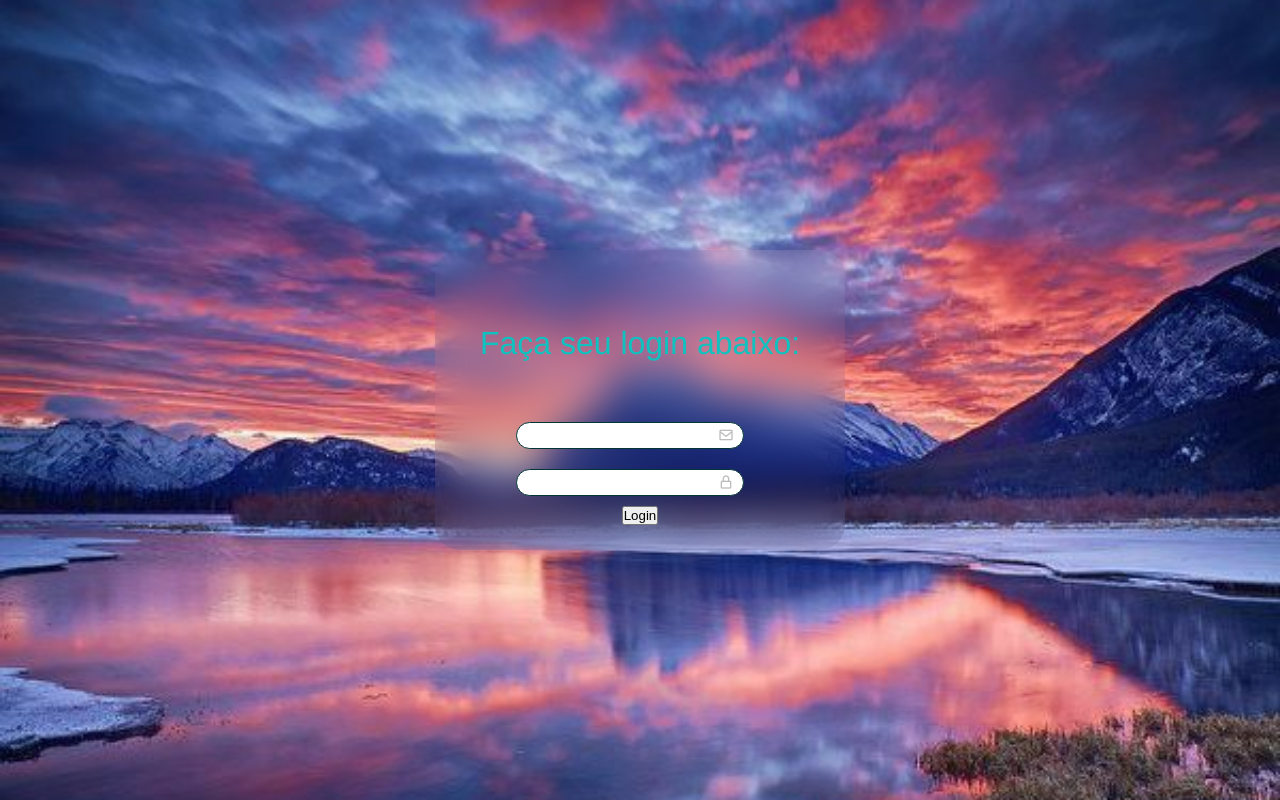
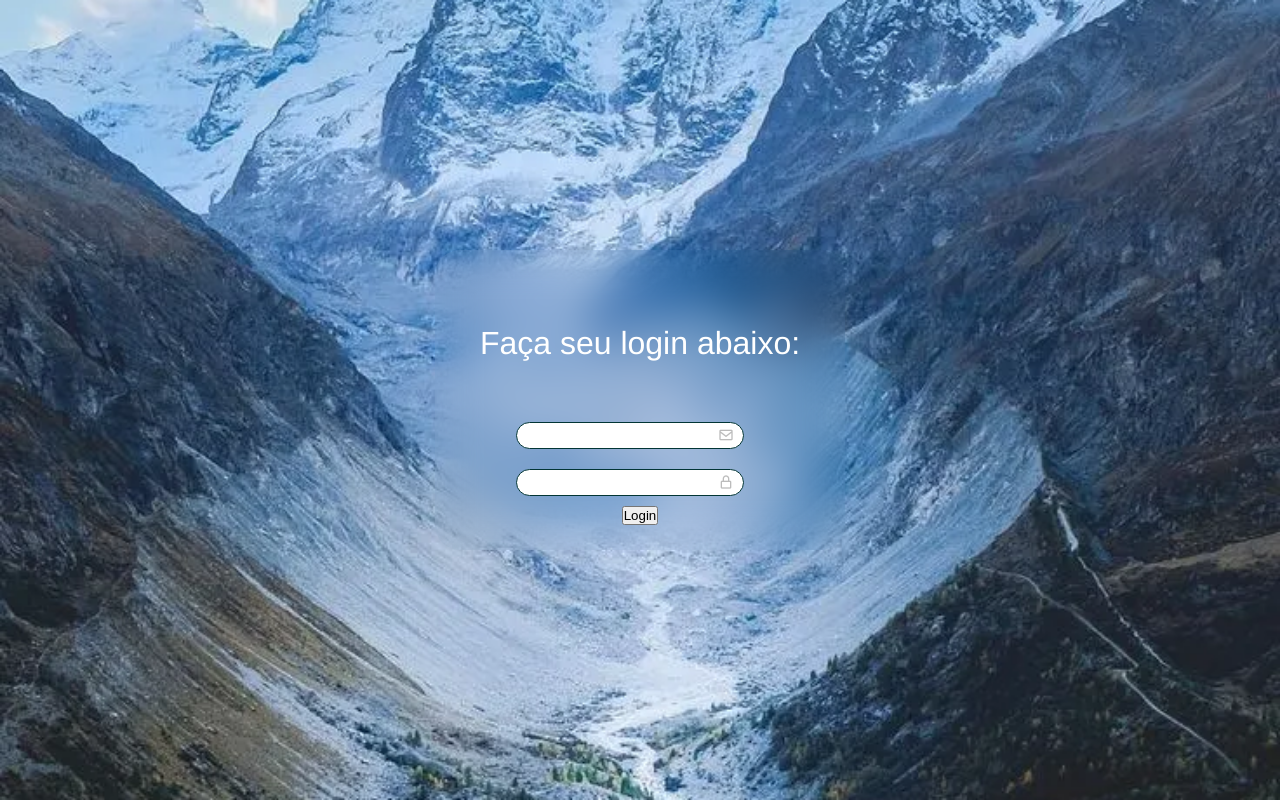
Before and after one commit to gabbzin/repositorio2, a plain HTML site: page index.html in a window 1280 px wide. Drawn offline with nearby package versions, Linux system fonts and the light colour scheme.

Commit message:
adicionei mais coisa

```diff
--- a/style.css
+++ b/style.css
@@ -19,7 +19,7 @@ body {
 
 .fundo {
     background-color: var(--cor5);
-    background-image: url(imagens/Papeis\ De\ Parede\ Computador.jpg);
+    background-image: url(imagens/fundo02.webp);
     background-position: center;
     background-repeat: no-repeat;
     background-size: cover;
@@ -39,7 +39,7 @@ body {
 .texto {
     font-family: 'Franklin Gothic Medium', 'Arial Narrow', Arial, sans-serif;
     font-size: 2em;
-    color: var(--cor1);
+    color: white;
     margin: 50px 20px;
 }
 
```
Also changed, not shown: imagens/cursor.webp (added).
